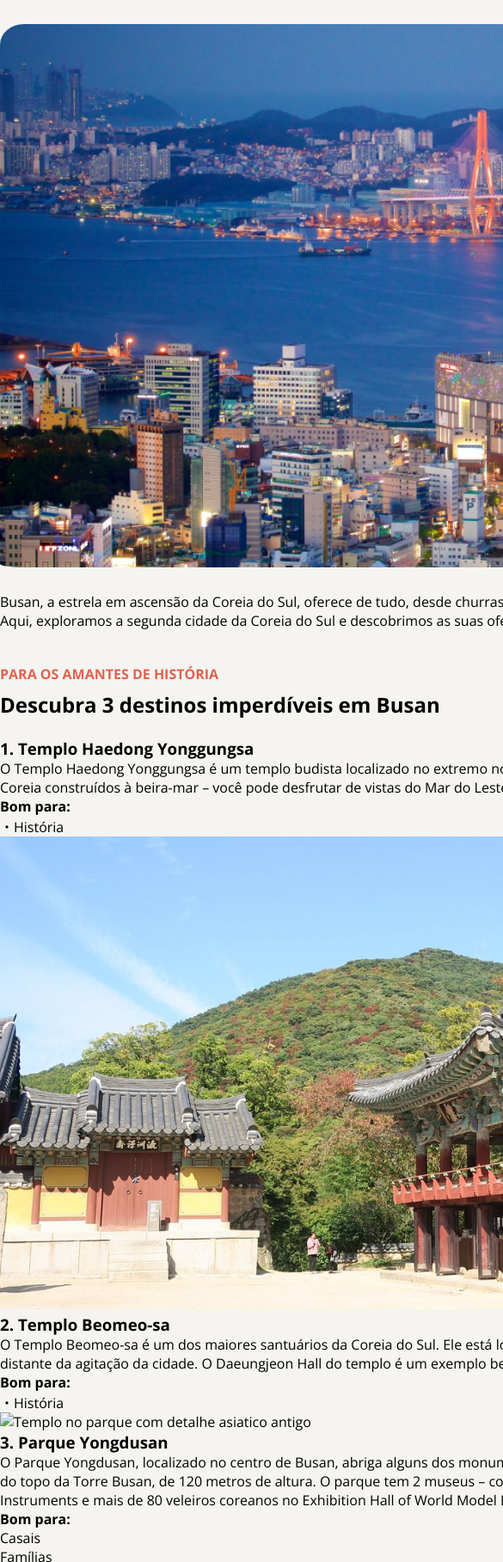
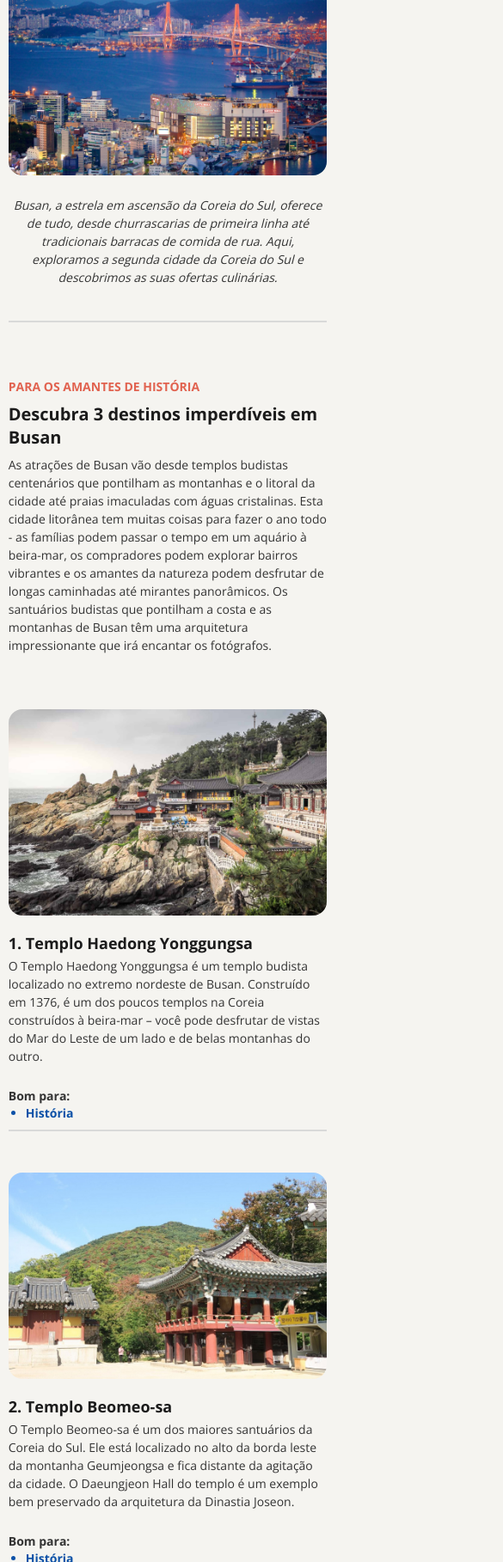
Before and after one commit to EmersonRomana/rocketseat-fullstack, a plain HTML site: page projeto02/index.html in a window 390 px wide. Shown: the part 183-2000 px from the top of the page at 86% size, 585 px wide, since content can reach past the window. Drawn offline with nearby package versions, Linux system fonts and the light colour scheme.

Commit message:
fim do projeto

```diff
--- a/projeto02/index.html
+++ b/projeto02/index.html
@@ -6,6 +6,16 @@
     <title>Local Turístico</title>
     <link rel="shortcut icon" href="img/favicon.ico" type="image/x-icon">
 
+
+    <!-- Colocar imagem para url -->
+    <meta property="og:title" content="Página Local Turístico" />
+    <meta property="og:description" content="Página Local Turístico — Desafio Rocketseat Full Stack" />
+    <meta property="og:image" content="https://i.ibb.co/yvP9Pxv/url-site-turistico.jpg" />
+    <meta property="og:url" content="https://emersonromana.github.io/cupacake-receita-simples/" />
+    <!-- Tipo de conteúdo (obrigatório) -->
+    <meta property="og:type" content="website" />
+    <!-- ID do aplicativo do Facebook (obrigatório) -->
+    <meta property="fb:app_id" content="966242223397117" />
 
     <link rel="stylesheet" href="style.css">
 </head>
@@ -20,20 +30,22 @@
                     <h1>Conheça Busan</h1>
                 </div>
                 <div id="description">
-                    <img src="img/Image_01.jpg" alt="Vista de busan para uma ponte a noite com as luzes do dos edificios e o rio">
+                    <div id="img-one"></div>
                     <p>
                        Busan, a estrela em ascensão da Coreia do Sul, oferece de tudo, desde churrascarias de primeira linha até tradicionais barracas de comida de rua. Aqui, exploramos a segunda cidade da Coreia do Sul e descobrimos as suas ofertas culinárias.
                     </p>
                 </div>
             </section>
-            <div class="border"></div>
-            <section id="list">
+            <div class="border-one"></div>
+            <section id="content-list">
                 <div id="start-card">
                     <p class="headline">Para os amantes de história</p>
                     <h2>Descubra 3 destinos imperdíveis em Busan</h2>
+                    <p>As atrações de Busan vão desde templos budistas centenários que pontilham as montanhas e o litoral da cidade até praias imaculadas com águas cristalinas. Esta cidade litorânea tem muitas coisas para fazer o ano todo - as famílias podem passar o tempo em um aquário à beira-mar, os compradores podem explorar bairros vibrantes e os amantes da natureza podem desfrutar de longas caminhadas até mirantes panorâmicos.
+                    Os santuários budistas que pontilham a costa e as montanhas de Busan têm uma arquitetura impressionante que irá encantar os fotógrafos.</p>
                 </div>
-                <div id="card-travel">
-                    <img src="" alt="">
+                <div class="card-travel">
+                    <div id="img-two"></div>
                     <h3>1. Templo Haedong Yonggungsa </h3>
                     <p>
                         O Templo Haedong Yonggungsa é um templo budista localizado no extremo nordeste de Busan. Construído em 1376, é um dos poucos templos na Coreia construídos à beira-mar – você pode desfrutar de vistas do Mar do Leste de um lado e de belas montanhas do outro.
@@ -41,11 +53,12 @@
 
                     <p><strong>Bom para:</strong></p>
                     <ul>
-                        <li>・História</li>
+                        <li>História</li>
                     </ul>
                 </div>
-                <div id="card-travel">
-                    <img src="img/Image_03.jpg" alt="Templo amrelo com uma vista de um monte atrás">
+                <div class="border-one"></div>
+                <div class="card-travel">
+                    <div id="img-three"></div>
                     <h3>2. Templo Beomeo-sa </h3>
                     <p>
                         O Templo Beomeo-sa é um dos maiores santuários da Coreia do Sul. Ele está localizado no alto da borda leste da montanha Geumjeongsa e fica distante da agitação da cidade. O Daeungjeon Hall do templo é um exemplo bem preservado da arquitetura da Dinastia Joseon.
@@ -53,11 +66,12 @@
 
                     <p><strong>Bom para:</strong></p>
                     <ul>
-                        <li>・História</li>
+                        <li>História</li>
                     </ul>
                 </div>
-                <div id="card-travel">
-                    <img src="" alt="Templo no parque com detalhe asiatico antigo ">
+                <div class="border-one"></div>
+                <div class="card-travel">
+                    <div id="img-four"></div>
                     <h3>3. Parque Yongdusan </h3>
                     <p>
                         O Parque Yongdusan, localizado no centro de Busan, abriga alguns dos monumentos mais importantes da cidade. Você pode ver vistas espetaculares do topo da Torre Busan, de 120 metros de altura. O parque tem 2 museus – confira os instrumentos musicais tradicionais no Museum of World Folk Instruments e mais de 80 veleiros coreanos no Exhibition Hall of World Model Boats.
@@ -65,9 +79,9 @@
 
                     <p><strong>Bom para:</strong></p>
                     <ul>
-                        <li>Casais</li>
-                        <li>Famílias</li>
-                        <li>Orçamento</li>
+                        <li id="c">Casais</li>
+                        <li id="f">Famílias</li>
+                        <li id="o">Orçamento</li>
                     </ul>
                 </div>
             </section>
@@ -77,5 +91,8 @@
             </div>
         </div>
     </main>
+    <footer>
+        <p>Feito por RELVCODE para o Curso Rocketseat</p>
+    </footer>
 </body>
 </html>
--- a/projeto02/style.css
+++ b/projeto02/style.css
@@ -43,10 +43,12 @@ body {
 
 main {
     width: 1120px;
-    margin: 88px auto 113px;
+    margin: 88px auto 48px;
 
 }
 
+
+/* Inicio do projeto capa  */
 .headline {
     color: var(--text-headline);
     font-weight: 700;
@@ -64,9 +66,185 @@ main {
     margin: 40px 0;
 }
 
-#description img {
-    width: 100%;
+#img-one {
+    background: url('./img/Image_01.jpg') no-repeat center / cover;
     height: 660px;
+    border-radius: 24px;
+    margin: 4px 0 24px;
+
+}
+
+#description {
+    text-align: center;
+    font-style: italic;
+}
+
+.border-one {
+    border: 1px solid var(--border-primary);
+    margin-top: 10px;
+}
+
+
+/* Secção de lista de lugares para Passeio */
+#start-card {
+    margin: 64px 0;
+}
+
+#start-card h2 {
+    color: var(--text-primary);
+    font-weight: 700;
+    font-size: 32px;
+    margin-bottom: 8px;
+}
+
+p {
+    color: var(--text-secondary);
+}
+
+#img-two {
+    background: url("img/Image_02.jpg") no-repeat center / cover;
+    height: 350px;
     border-radius: 28px;
-    padding: 4px 0 24px  ;
+    margin-bottom: 20px;
 }
+
+h3 {
+    margin-bottom: 4px;
+    font-size: 28px;
+    font-weight: 700;
+    color: var(--text-primary);
+}
+
+p + p {
+    margin-top: 25px;
+}
+
+ul li {
+    margin-left: 30px;
+    color: var(--accent-blue);
+    font-weight: 700;
+}
+
+#c {
+    color: var(--accent-purple);
+}
+
+#f {
+    color: var(--accent-pink);
+}
+
+#o {
+    color: var(--accent-orange);
+}
+
+#img-three {
+    background: url("img/Image_03.jpg") no-repeat center / cover;
+    height: 350px;
+    border-radius: 28px;
+    margin: 48px 0 20px;
+}
+
+#img-four {
+    background: url("img/Image_04.jpg") no-repeat bottom center / cover;
+    height: 350px;
+    border-radius: 28px;
+    margin: 48px 0 20px;
+}
+
+
+/* Frase final */
+.border {
+    border: 1px solid var(--border-primary);
+    margin: 40px 0;
+}
+
+#phrase {
+    text-align: center;
+    margin-bottom: 65px;
+}
+
+
+/* Rodapé */
+footer > p {
+    text-align: center;
+    padding-bottom: 48px;
+    line-height: 24px;
+    font-size: 14px;
+}
+
+/* Tablet (até 1024px) */
+@media (max-width: 1024px) {
+  main {
+    width: 90%;
+    margin: 64px auto 48px;
+  }
+
+  #img-one,
+  #img-two,
+  #img-three,
+  #img-four {
+    height: 400px;
+  }
+
+  #title-page h1 {
+    font-size: 28px;
+  }
+
+  #start-card h2 {
+    font-size: 24px;
+  }
+
+  h3 {
+    font-size: 22px;
+  }
+
+  p {
+    font-size: 15px;
+  }
+}
+
+/* Celular (até 768px) */
+@media (max-width: 768px) {
+  main {
+    width: 95%;
+    margin: 48px auto 32px;
+  }
+
+  #img-one,
+  #img-two,
+  #img-three,
+  #img-four {
+    height: 240px;
+    border-radius: 16px;
+  }
+
+  #title-page h1 {
+    font-size: 22px;
+  }
+
+  .headline {
+    font-size: 14px;
+  }
+
+  #start-card h2 {
+    font-size: 20px;
+  }
+
+  h3 {
+    font-size: 18px;
+  }
+
+  p {
+    font-size: 14px;
+    line-height: 1.5;
+  }
+
+  ul li {
+    font-size: 14px;
+    margin-left: 20px;
+  }
+
+  footer > p {
+    font-size: 12px;
+  }
+}
```
Also changed, not shown: projeto02/img/text-logopreto.png (added), projeto02/img/url-site-turistico.jpg (added), 2 other files.
